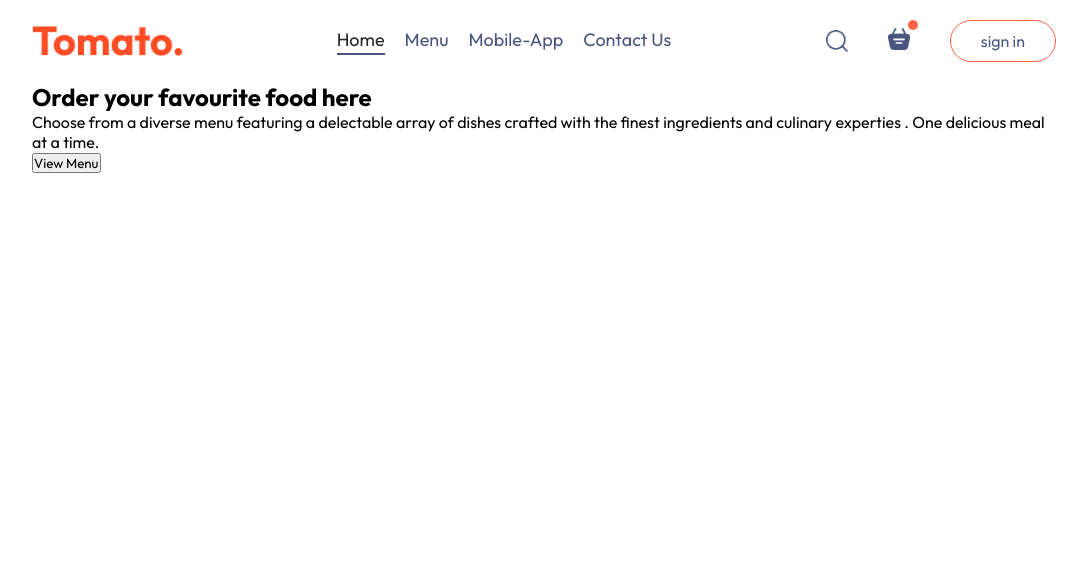
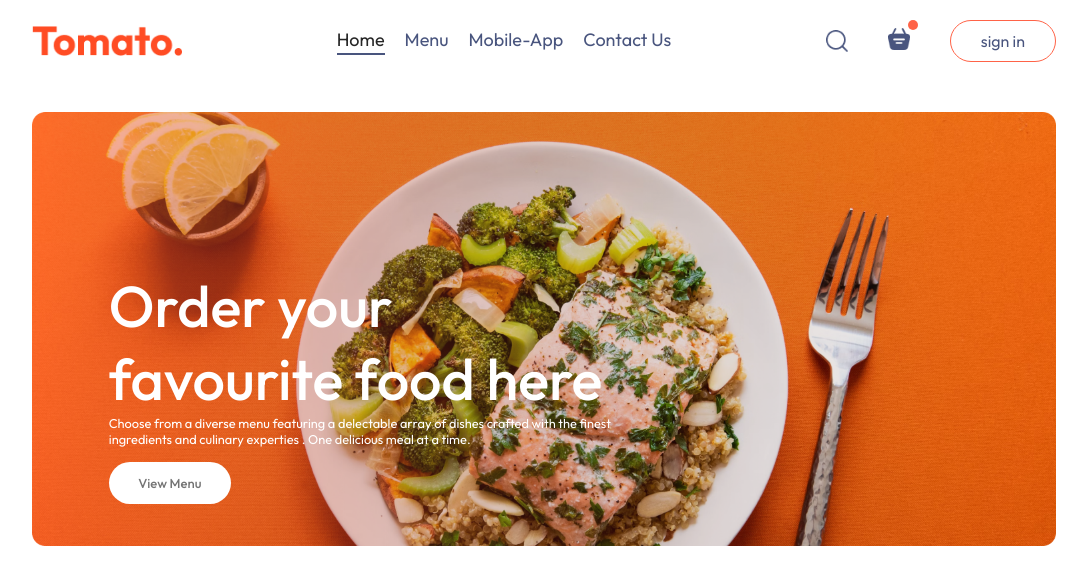
Before and after one commit to Osama-dev20/food-delivery-app, a React (Vite) app in the folder frontend/: page / in a window 1280 px wide. Shown: the top 584 px of the page, without its empty margins (96-1183 px from the left). Built offline with nearby package versions, Linux system fonts and the light colour scheme.

Commit message:
feat: build hero section

```diff
--- /dev/null
+++ b/frontend/src/components/Hero/Hero.css
@@ -0,0 +1,41 @@
+.hero{
+ height: 34vw;
+ margin: 30px auto;
+ background: url("/header_img.png") no-repeat;
+ background-size: contain;
+ position: relative;
+}
+
+.hero-contents{
+ position: absolute;
+ display: flex;
+ flex-direction: column;
+ align-items: start;
+ gap: 1.5w;
+ max-width: 50%;
+ bottom: 10%;
+ left: 6vw;
+ animation: heroAn 2s;
+}
+
+.hero-contents h2{
+ font-weight: 500;
+ color:#fff;
+ font-size: max(4.5vw, 22px);
+}
+
+.hero-contents p{
+ color: #fff;
+ font-size: 1vw;
+ margin-bottom: 15px;
+}
+
+.hero-contents button{
+ border: none;
+ color: #747474;
+ font-weight: 500;
+ padding: 1vw 2.3vw;
+ background-color: #fff;
+ font-size: max(1vw, 13px);
+ border-radius: 50px;
+}
--- a/frontend/src/components/Header/Header.jsx
+++ b/frontend/src/components/Hero/Hero.jsx
@@ -1,9 +1,9 @@
-import "./Header.css"
+import "./Hero.css"
 
 const Header = () => {
   return (
-    <div className="header">
-      <div className="header-contents">
+    <div className="hero">
+      <div className="hero-contents">
          <h2>Order your favourite food here</h2>
          <p>Choose from a diverse menu featuring a delectable array of dishes
             crafted with the finest ingredients and culinary experties . One delicious meal at a time.</p>
--- a/frontend/src/index.css
+++ b/frontend/src/index.css
@@ -20,3 +20,13 @@ a{
  width:80%;
  margin: auto;
 }
+
+@keyframes heroAn {
+ 0%{
+   opacity: 0;
+ }
+
+ 100%{
+  opacity: 1;
+ }
+}
--- a/frontend/src/pages/Home/Home.jsx
+++ b/frontend/src/pages/Home/Home.jsx
@@ -1,5 +1,5 @@
 import "./Home.css"
-import Header from "../../components/Header/Header"
+import Header from "../../components/Hero/Hero"
 
 const Home = () => {
   return (
```
Also changed, not shown: frontend/public/header_img.png (added), frontend/src/components/Header/Header.css (deleted).
